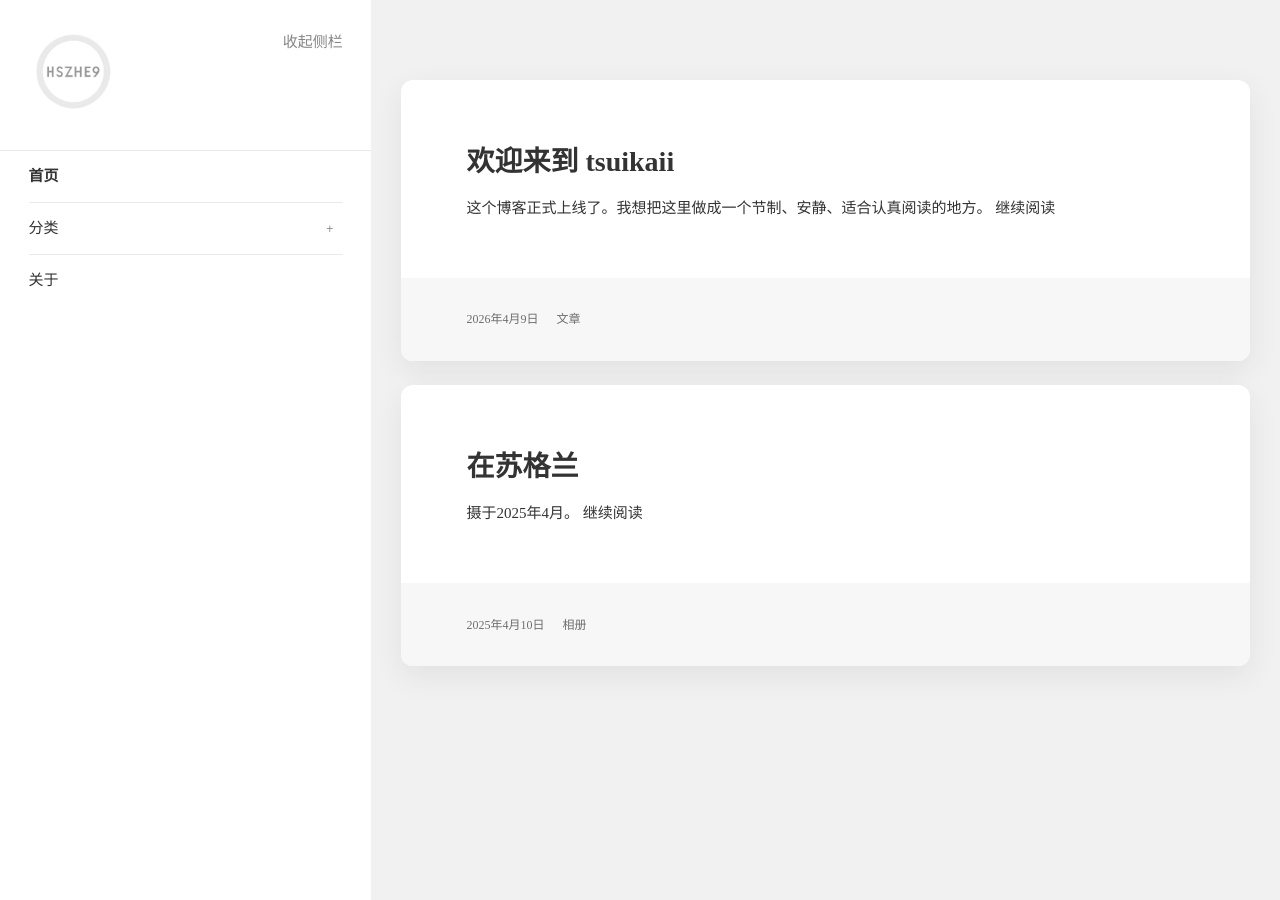
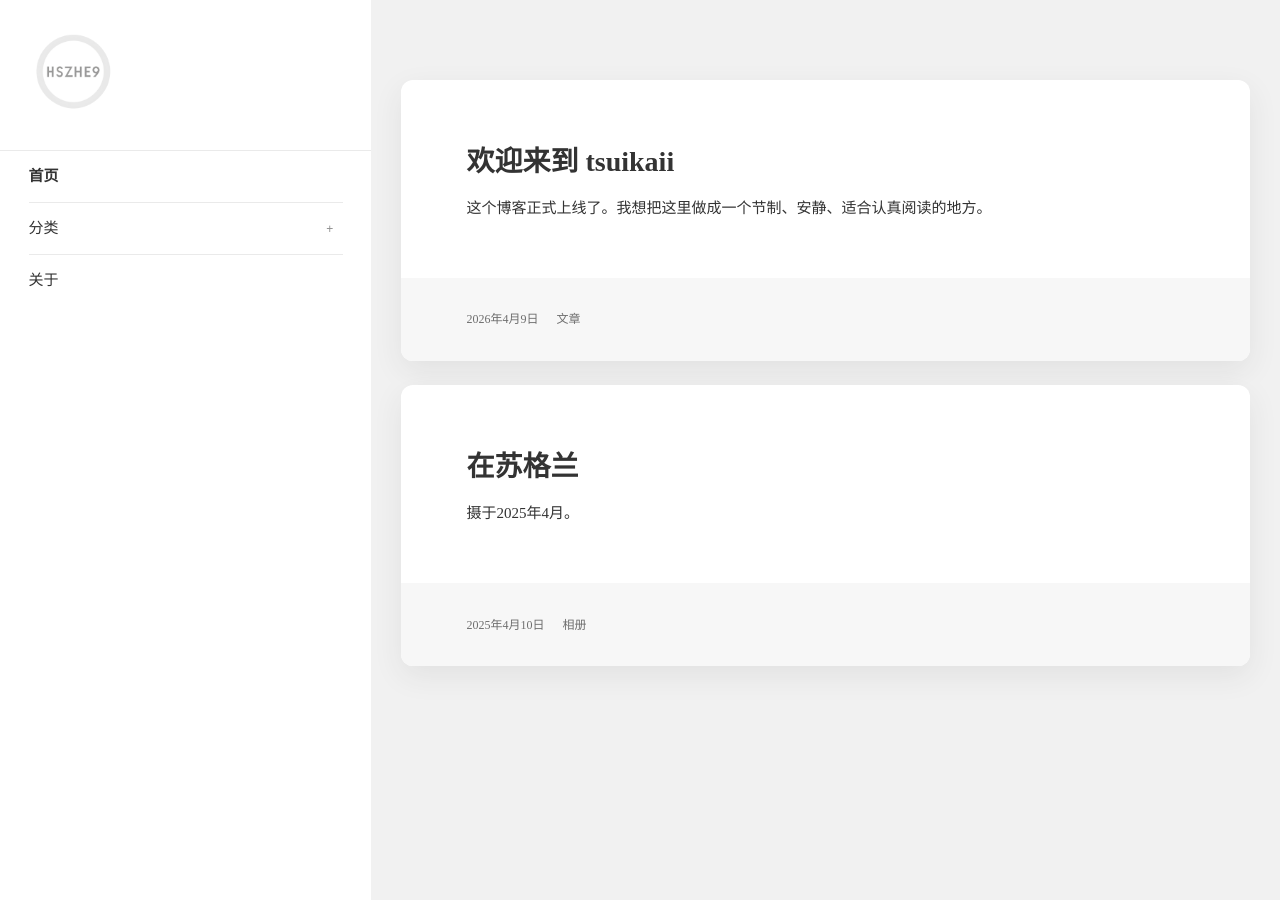
Before and after one commit to tsuikaii/tsuikaii.github.io, a Jekyll site: the page built from index.html, in a window 1280 px wide. Built offline with Jekyll 4.4.1, drawn with Linux system fonts in a browser that asks for light colours; some web fonts are replaced.

Commit message:
Remove read more links and sidebar toggle

```diff
--- a/_layouts/default.html
+++ b/_layouts/default.html
@@ -15,7 +15,6 @@
       <div id="sidebar" class="sidebar">
         <header id="masthead" class="site-header">
           <div class="site-branding">
-            <button class="sidebar-toggle" type="button" aria-expanded="true" aria-controls="sidebar">收起侧栏</button>
             <a href="{{ '/' | relative_url }}" class="custom-logo-link" rel="home">
               <img src="{{ site.logo | relative_url }}" class="custom-logo" alt="{{ site.title }}">
             </a>
--- a/_layouts/home.html
+++ b/_layouts/home.html
@@ -8,12 +8,7 @@ layout: default
       <h2 class="entry-title"><a href="{{ post.url | relative_url }}" rel="bookmark">{{ post.title }}</a></h2>
     </header>
     <div class="entry-content">
-      <p>
-        {{ post.excerpt | strip_html | strip_newlines | strip }}
-        <span class="more-tag">
-          <a href="{{ post.url | relative_url }}" class="more-link">继续阅读<span class="screen-reader-text">{{ post.title }}</span></a>
-        </span>
-      </p>
+      <p>{{ post.excerpt | strip_html | strip_newlines | strip }}</p>
     </div>
     <footer class="entry-footer">
       <span class="posted-on">
--- a/assets/css/main.css
+++ b/assets/css/main.css
@@ -83,21 +83,7 @@ body.sidebar-collapsed .sidebar {
 
 .site-branding {
   min-height: 2em;
-  padding-right: 60px;
   position: relative;
-}
-
-.sidebar-toggle {
-  appearance: none;
-  background: transparent;
-  border: 0;
-  color: rgba(51, 51, 51, 0.6);
-  cursor: pointer;
-  font: inherit;
-  padding: 0;
-  position: absolute;
-  right: 0;
-  top: 0;
 }
 
 .custom-logo-link {
@@ -144,13 +130,6 @@ body.sidebar-collapsed .site-branding {
 body.sidebar-collapsed .custom-logo {
   margin: 0 auto;
   max-height: 5.6rem;
-}
-
-body.sidebar-collapsed .sidebar-toggle {
-  left: 50%;
-  right: auto;
-  top: 7.2rem;
-  transform: translateX(-50%);
 }
 
 body.sidebar-collapsed .site-header {
@@ -433,10 +412,6 @@ body.sidebar-collapsed .site-content {
   width: 1.2rem;
 }
 
-.more-link {
-  white-space: nowrap;
-}
-
 .category-section + .category-section {
   margin-top: 3.2rem;
 }
@@ -494,10 +469,6 @@ body.sidebar-collapsed .site-content {
   .site-branding {
     min-height: 5.6rem;
     padding-right: 5.6rem;
-  }
-
-  .sidebar-toggle {
-    display: none;
   }
 
   .secondary-toggle {
--- a/assets/js/main.js
+++ b/assets/js/main.js
@@ -1,17 +1,7 @@
 (function () {
-  var body = document.body;
-  var sidebarToggle = document.querySelector(".sidebar-toggle");
   var menuToggle = document.querySelector(".secondary-toggle");
   var secondary = document.getElementById("secondary");
   var submenuToggles = document.querySelectorAll(".submenu-toggle");
-
-  if (sidebarToggle) {
-    sidebarToggle.addEventListener("click", function () {
-      var collapsed = body.classList.toggle("sidebar-collapsed");
-      sidebarToggle.setAttribute("aria-expanded", collapsed ? "false" : "true");
-      sidebarToggle.textContent = collapsed ? "展开侧栏" : "收起侧栏";
-    });
-  }
 
   if (menuToggle && secondary) {
     menuToggle.addEventListener("click", function () {
```
Also changed, not shown: _layouts/category_archive.html (+1 -6 lines).
